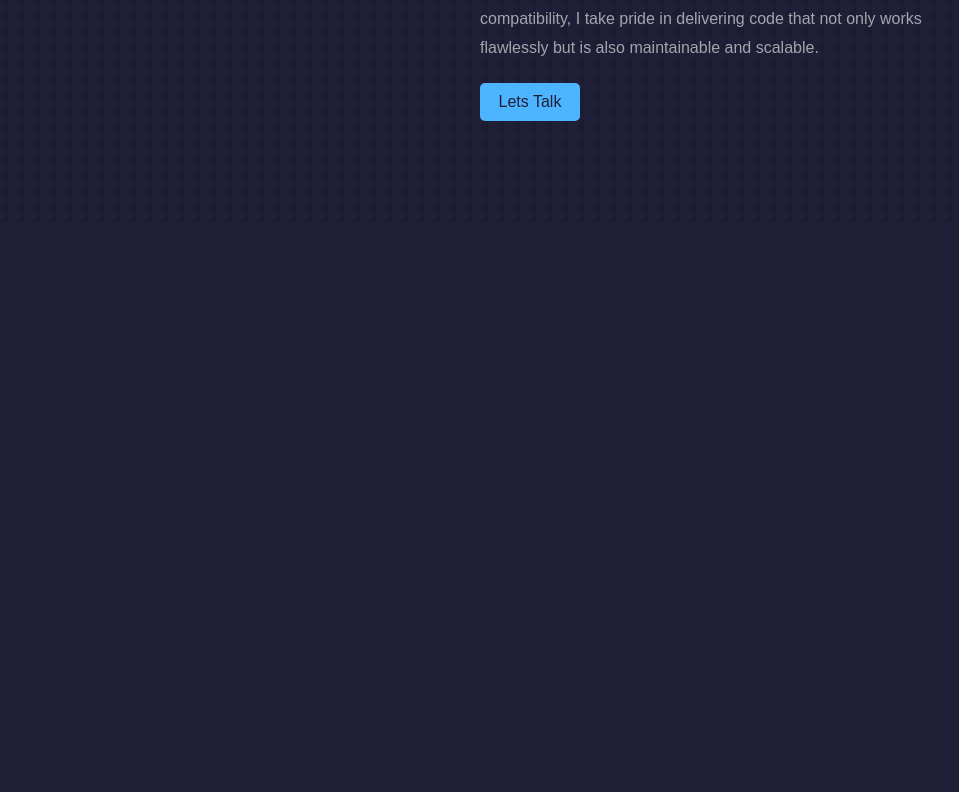
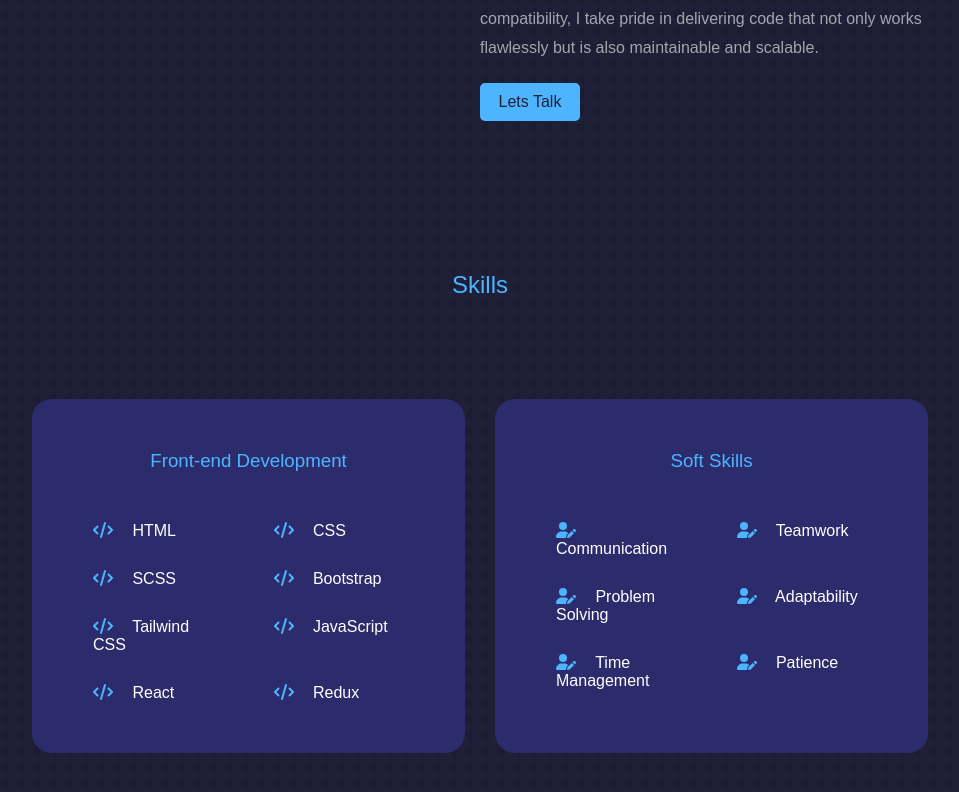
Before and after one commit to JavidanGurbanli/Portfolio, a React (Create React App) app: page / in a window 1280 px wide. Shown: the part 1002-1794 px from the top of the page, without its empty margins (160-1119 px from the left). Before the commit the page ends 1223 px from the top, so only its background shows below. Built offline with nearby package versions, Linux system fonts and the light colour scheme.

Commit message:
feat: added skills section

```diff
--- a/src/App.js
+++ b/src/App.js
@@ -2,6 +2,7 @@ import "./App.css";
 import About from "./components/About/About";
 import Header from "./components/Header/Header";
 import Nav from "./components/Nav/Nav";
+import Skills from "./components/Skills/Skills";
 
 function App() {
   return (
@@ -9,6 +10,7 @@ function App() {
       <Header />
       <Nav/>
       <About/>
+      <Skills/>
     </div>
   );
 }
--- a/src/components/Header/Header.jsx
+++ b/src/components/Header/Header.jsx
@@ -2,7 +2,12 @@ import { FontAwesomeIcon } from "@fortawesome/react-fontawesome";
 import { faLinkedin, faGithub } from "@fortawesome/free-brands-svg-icons";
 import Typewriter from "typewriter-effect";
 import "./Header.scss";
+import MyCv from "../../assets/files/Javidan Gurbanli.pdf";
+
 const Header = () => {
+  const scrollToBottom = () => {
+    window.scrollTo({ top: document.body.scrollHeight});
+  };
   return (
     <header>
       <ul>
@@ -30,11 +35,11 @@ const Header = () => {
         </h2>
         <h4>Front-end Developer</h4>
         <div className="header_info-links">
-          <a href="#">Download CV</a>
+          <a href={MyCv} download>Download CV</a>
           <a href="#">Let's talk</a>
         </div>
       </div>
-      <div className="header_scroll-down">
+      <div className="header_scroll-down" onClick={scrollToBottom}>
         <p>Scroll Down</p>
       </div>
     </header>
--- a/src/components/Header/Header.scss
+++ b/src/components/Header/Header.scss
@@ -1,5 +1,5 @@
 header {
-  width: 65%;
+  width: 70%;
   height: 200px;
   margin: 100px auto;
   display: flex;
@@ -80,7 +80,7 @@ header {
       color: #4db5ff;
       rotate: 90deg;
       font-size: 18px;
-      margin-top: 60px;
+      margin-top: 100px;
       cursor: pointer;
       transition: all 0.4s ease-in-out;
       &:hover {
@@ -89,3 +89,18 @@ header {
     }
   }
 }
+
+@media (max-width: 768px) {
+  header{
+    width: 90%;
+  }
+}
+
+@media (max-width: 576px) {
+  header{
+    justify-content: center;
+    ul,.header_scroll-down{
+      display: none;
+    }
+  }
+}
--- a/src/components/Nav/Nav.jsx
+++ b/src/components/Nav/Nav.jsx
@@ -7,7 +7,7 @@ const Nav = () => {
         <ul>
             <li><a href='#'><FontAwesomeIcon icon={faHouse} /></a></li>
             <li><a href='#about'><FontAwesomeIcon icon={faUser} /></a></li>
-            <li><a href='#'><FontAwesomeIcon icon={faCode} /></a></li>
+            <li><a href='#skills'><FontAwesomeIcon icon={faCode} /></a></li>
             <li><a href='#'><FontAwesomeIcon icon={faLaptopCode} /></a></li>
             <li><a href='#'><FontAwesomeIcon icon={faMessage} /></a></li>
         </ul>
--- /dev/null
+++ b/src/components/Skills/Skills.jsx
@@ -0,0 +1,38 @@
+import "./Skills.scss"
+import { FontAwesomeIcon } from "@fortawesome/react-fontawesome";
+import { faCode,faUserPen} from "@fortawesome/free-solid-svg-icons";
+const Skills = () => {
+  return (
+    <section id="skills">
+        <h2>Skills</h2>
+        <div className="skills_cards">
+            <div className="card">
+                <h3>Front-end Development</h3>
+                <ul>
+                    <li><FontAwesomeIcon icon={faCode} className="icon" /> HTML</li>
+                    <li><FontAwesomeIcon icon={faCode} className="icon"/> CSS</li>
+                    <li><FontAwesomeIcon icon={faCode} className="icon"/> SCSS</li>
+                    <li><FontAwesomeIcon icon={faCode} className="icon"/> Bootstrap</li>
+                    <li><FontAwesomeIcon icon={faCode} className="icon"/> Tailwind CSS</li>
+                    <li><FontAwesomeIcon icon={faCode} className="icon"/> JavaScript</li>
+                    <li><FontAwesomeIcon icon={faCode} className="icon"/> React</li>
+                    <li><FontAwesomeIcon icon={faCode} className="icon"/> Redux</li>
+                </ul>
+            </div>
+            <div className="card">
+                <h3>Soft Skills</h3>
+                <ul>
+                    <li><FontAwesomeIcon icon={faUserPen} className="icon" /> Communication</li>
+                    <li><FontAwesomeIcon icon={faUserPen} className="icon"/> Teamwork</li>
+                    <li><FontAwesomeIcon icon={faUserPen} className="icon"/> Problem Solving</li>
+                    <li><FontAwesomeIcon icon={faUserPen} className="icon"/> Adaptability</li>
+                    <li><FontAwesomeIcon icon={faUserPen} className="icon"/> Time Management</li>
+                    <li><FontAwesomeIcon icon={faUserPen} className="icon"/> Patience</li>
+                </ul>
+            </div>
+        </div>
+    </section>
+  )
+}
+
+export default Skills
--- /dev/null
+++ b/src/components/Skills/Skills.scss
@@ -0,0 +1,53 @@
+#skills{
+    width: 70%;
+    margin:100px auto;
+    display: flex;
+    flex-direction: column;
+    row-gap: 50px;
+    h2{
+        text-align: center;
+        color:#4db5ff;
+        font-weight: 200;
+        margin:50px 0;
+    }
+    .skills_cards{
+        display: flex;
+        width: 100%;
+        justify-content: space-between;
+        column-gap: 30px;
+        .card{
+            width: 100%;
+            display: flex;
+            flex-direction: column;
+            row-gap: 50px;
+            background-color: #2c2c6c;
+            transition: all 0.4s ease-in-out;
+            border: 1px solid transparent;
+            padding:50px 60px;
+            border-radius: 20px;
+            h3{
+                text-align: center;
+                color:#4db5ff;
+                font-weight: 200;
+            }
+            &:hover{
+                background-color: transparent;
+                border:1px solid rgba(77, 181, 255, 0.4);
+            }
+            ul{
+                display: grid;
+                grid-template-columns: repeat(2, 1fr);
+                column-gap: 50px;
+                row-gap: 30px;
+                li{
+                    list-style: none;
+                    color:#fff;
+                    .icon{
+                        color:#4db5ff;
+                        margin-right: 15px;
+                    }
+                }
+            }
+        }
+    }
+}
```
Also changed, not shown: 1 other file (tests, documents, lock files or other folders).
